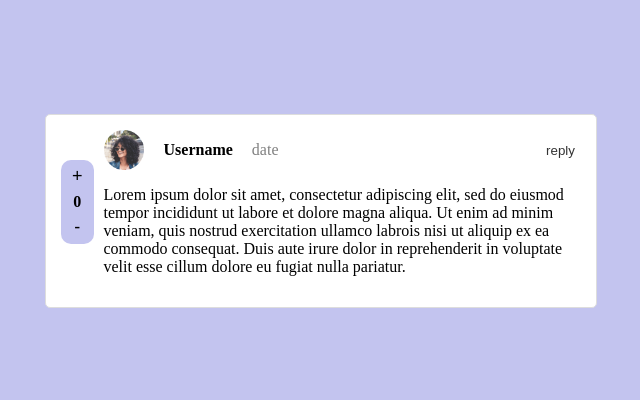
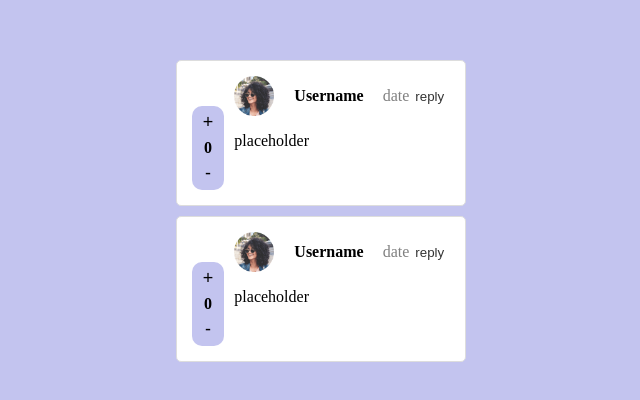
Before and after one commit to JonesInForCode/interactive-comment-component, a React (Vite) app: page / in a window 1280 px wide. Shown: the part 184-584 px from the top of the page, without its empty margins (319-959 px from the left). Built offline with nearby package versions, Linux system fonts and the light colour scheme; data requests are answered from the project's data file.

Commit message:
setup for rendering comment components based off of backend data

```diff
--- a/src/App.jsx
+++ b/src/App.jsx
@@ -17,7 +17,8 @@ React.useEffect(() => {
     .then(initialComments => {
       setComments(initialComments)
     })
-}, [])
+    .catch(error => console.error('Error fetching comments:', error));
+}, []);
 
 const addComment = (event) => {
   event.preventDefault()
@@ -34,9 +35,19 @@ const addComment = (event) => {
 }
 
   return (
-    <React.Fragment>
-      <Comment/>
-    </React.Fragment>
+    <div>
+      {comments.map(comment => (
+        <Comment
+          key={comment.id}
+          username={comment.user.username}
+          avatar={comment.user.image.png}
+          content={comment.content}
+          createdAt={comment.createdAt}
+          score={comment.score}
+          replies={comment.replies}
+          />
+      ))}
+    </div>
   )
 }
 
--- a/src/components/Comment.jsx
+++ b/src/components/Comment.jsx
@@ -50,12 +50,7 @@ export default function Comment() {
           </div>
 
           <p>
-            Lorem ipsum dolor sit amet, consectetur adipiscing elit, sed do
-            eiusmod tempor incididunt ut labore et dolore magna aliqua. Ut enim ad
-            minim veniam, quis nostrud exercitation ullamco labrois nisi ut
-            aliquip ex ea commodo consequat. Duis aute irure dolor in
-            reprehenderit in voluptate velit esse cillum dolore eu fugiat nulla
-            pariatur.
+            placeholder
           </p>
         </div>
       </div>
```
